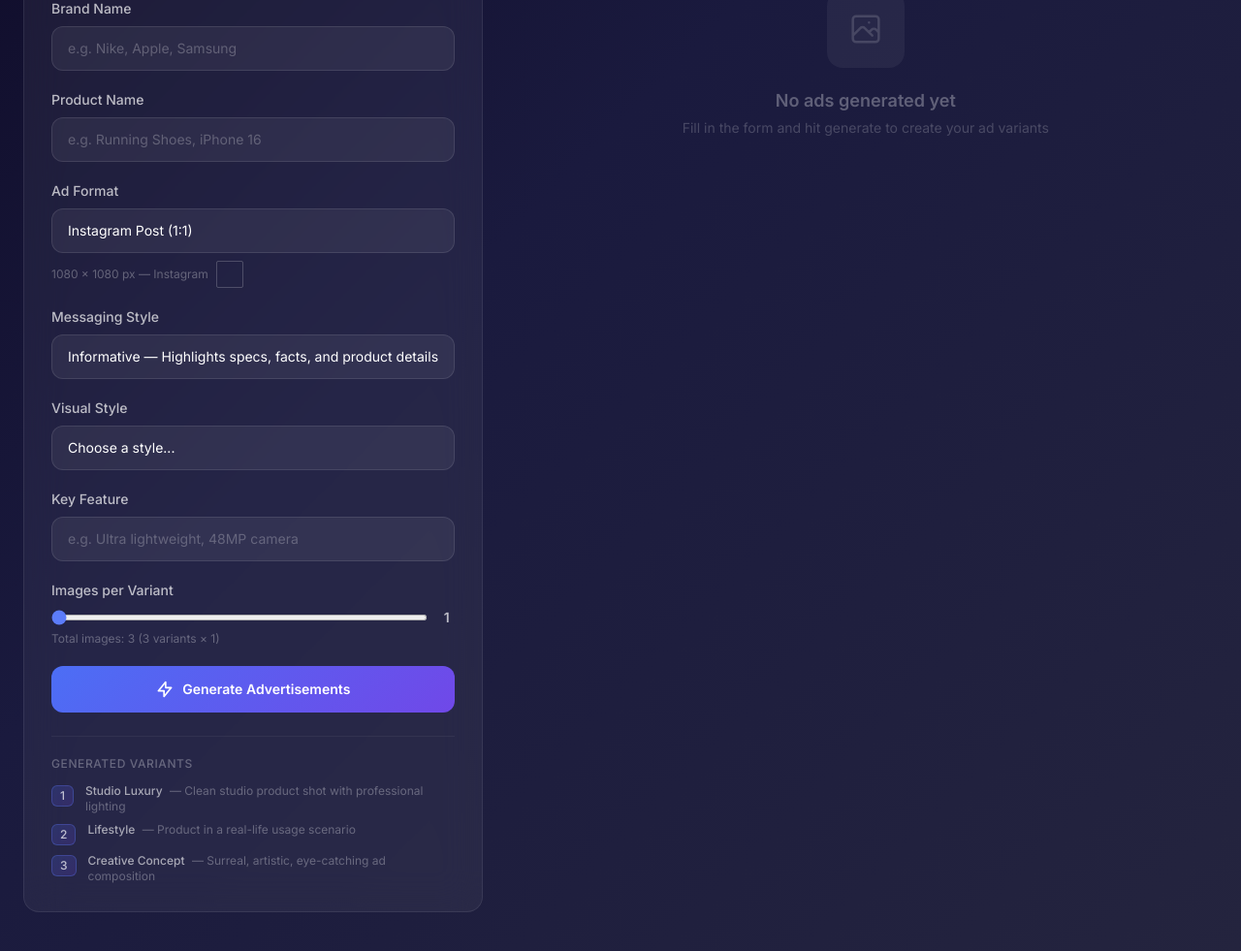
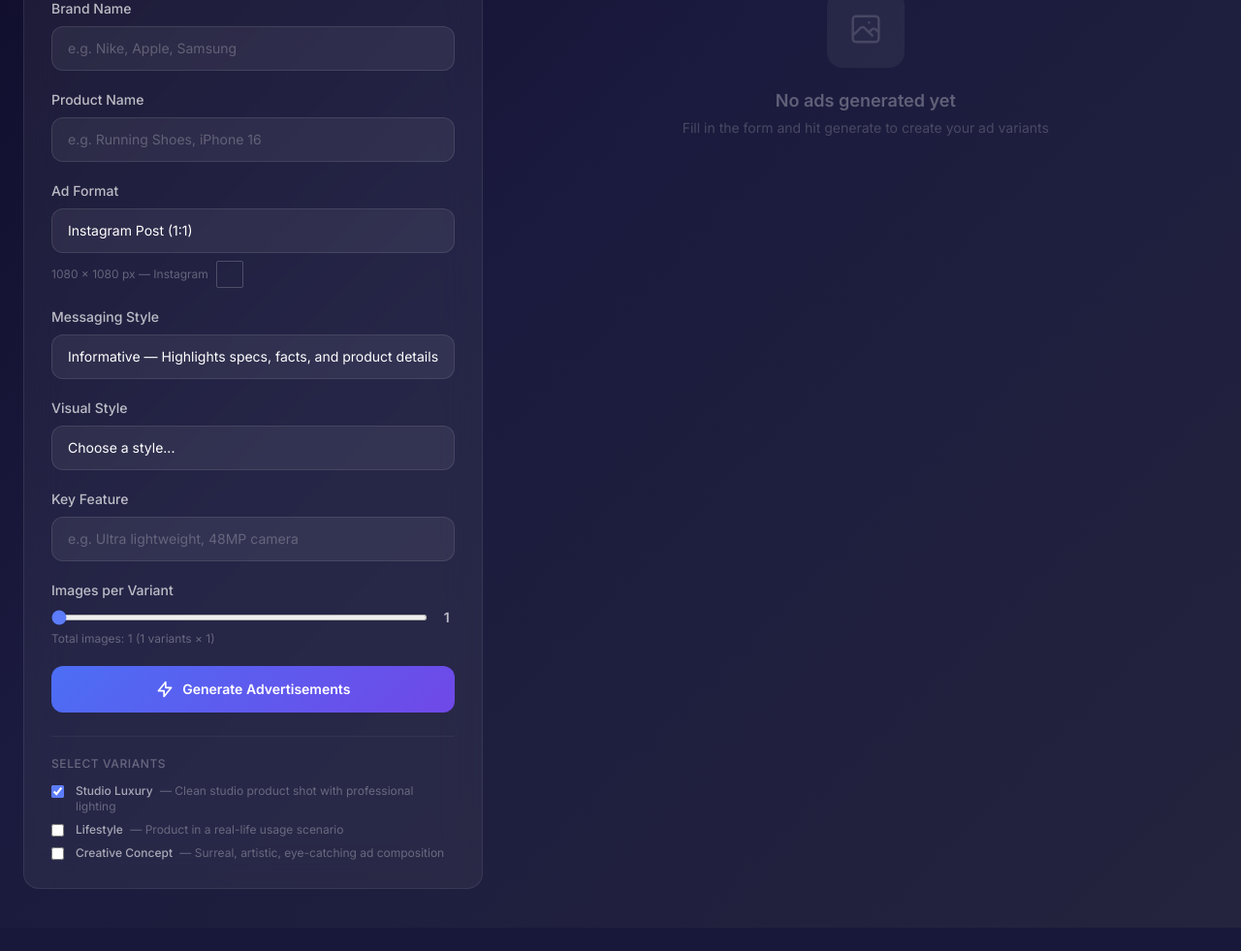
Before and after one commit to PavanKalisetti/flux-1-dev, a Flask app: page / in a window 1280 px wide. Shown: the part 231-1212 px from the top of the page at 97% size. After the commit the page ends 1148 px from the top, so only its background shows below. Run offline with Flask 3, Linux system fonts and the light colour scheme; some libraries are stand-ins or nearby versions.

Commit message:
select varients

```diff
--- a/app.py
+++ b/app.py
@@ -50,15 +50,19 @@ def generate():
     format_id = data.get("format", "instagram_post").strip()
     messaging_id = data.get("messaging", "informative").strip()
     num_images = min(int(data.get("num_images", 1)), 5)
+    selected_variants = data.get("variants", [])
 
     if not all([brand, product, style, feature]):
         return jsonify({"error": "All fields are required"}), 400
+
+    if not selected_variants:
+        return jsonify({"error": "Select at least one variant"}), 400
 
     ad_format = get_format_by_id(format_id)
     if not ad_format:
         return jsonify({"error": "Invalid ad format"}), 400
 
-    total = len(AD_VARIANTS) * num_images
+    total = len(selected_variants) * num_images
 
     # Reset status
     generation_status = {
@@ -73,7 +77,7 @@ def generate():
     # Run generation in background thread
     thread = threading.Thread(
         target=_run_generation,
-        args=(brand, product, style, feature, format_id, messaging_id, ad_format, num_images),
+        args=(brand, product, style, feature, format_id, messaging_id, ad_format, num_images, selected_variants),
     )
     thread.daemon = True
     thread.start()
@@ -81,11 +85,12 @@ def generate():
     return jsonify({"message": "Generation started", "total": total})
 
 
-def _run_generation(brand, product, style, feature, format_id, messaging_id, ad_format, num_images):
+def _run_generation(brand, product, style, feature, format_id, messaging_id, ad_format, num_images, selected_variants):
     global generation_status
 
     try:
-        prompts = build_prompts(brand, product, style, feature, messaging_id)
+        all_prompts = build_prompts(brand, product, style, feature, messaging_id)
+        prompts = [p for p in all_prompts if p["name"] in selected_variants]
         data = {
             "brand": brand, "product": product, "style": style,
             "feature": feature, "format": format_id, "messaging": messaging_id,
--- a/templates/index.html
+++ b/templates/index.html
@@ -250,7 +250,7 @@
                                     class="flex-1 accent-brand-500 h-1.5 cursor-pointer">
                                 <span id="numImagesVal" class="text-sm font-semibold text-white/70 w-4 text-center">1</span>
                             </div>
-                            <p class="text-xs text-white/30 mt-1">Total images: <span id="totalImages">3</span> (3 variants &times; <span id="perVariant">1</span>)</p>
+                            <p class="text-xs text-white/30 mt-1">Total images: <span id="totalImages">1</span> (<span id="variantCount">1</span> variants &times; <span id="perVariant">1</span>)</p>
                         </div>
 
                         <!-- Submit -->
@@ -264,18 +264,21 @@
 
                     </form>
 
-                    <!-- Variant Info -->
+                    <!-- Variant Selection -->
                     <div class="mt-6 pt-5 border-t border-white/5">
-                        <p class="text-xs text-white/30 mb-3 font-medium uppercase tracking-wider">Generated Variants</p>
+                        <p class="text-xs text-white/30 mb-3 font-medium uppercase tracking-wider">Select Variants</p>
                         <div class="space-y-2">
                             {% for v in variants %}
-                            <div class="flex items-start gap-3 text-xs">
-                                <span class="variant-badge text-white/70 px-2 py-0.5 rounded-md font-medium mt-0.5">{{ loop.index }}</span>
+                            <label class="flex items-start gap-3 text-xs cursor-pointer group">
+                                <input type="checkbox" name="variants" value="{{ v.name }}"
+                                    {% if loop.first %}checked{% endif %}
+                                    onchange="updateTotalImages()"
+                                    class="mt-0.5 accent-brand-500 cursor-pointer">
                                 <div>
-                                    <span class="text-white/60 font-medium">{{ v.name }}</span>
+                                    <span class="text-white/60 font-medium group-hover:text-white/80 transition">{{ v.name }}</span>
                                     <span class="text-white/30 ml-1">— {{ v.description }}</span>
                                 </div>
-                            </div>
+                            </label>
                             {% endfor %}
                         </div>
                     </div>
@@ -356,11 +359,15 @@
         }
 
         // Update total images count
-        document.getElementById('numImagesRange').addEventListener('input', function() {
-            const n = parseInt(this.value);
+        function updateTotalImages() {
+            const n = parseInt(document.getElementById('numImagesRange').value);
+            const variantCount = document.querySelectorAll('input[name="variants"]:checked').length;
             document.getElementById('perVariant').textContent = n;
-            document.getElementById('totalImages').textContent = n * 3;
-        });
+            document.getElementById('totalImages').textContent = n * variantCount;
+            document.getElementById('variantCount').textContent = variantCount;
+        }
+
+        document.getElementById('numImagesRange').addEventListener('input', updateTotalImages);
 
         // Init on load
         updateFormatPreview();
@@ -371,6 +378,15 @@
             const form = e.target;
             const formData = new FormData(form);
             const data = Object.fromEntries(formData.entries());
+
+            // Collect selected variants as array
+            const selectedVariants = [...document.querySelectorAll('input[name="variants"]:checked')]
+                .map(cb => cb.value);
+            if (selectedVariants.length === 0) {
+                alert('Please select at least one variant.');
+                return;
+            }
+            data.variants = selectedVariants;
 
             // Disable button
             const btn = document.getElementById('submitBtn');
```
